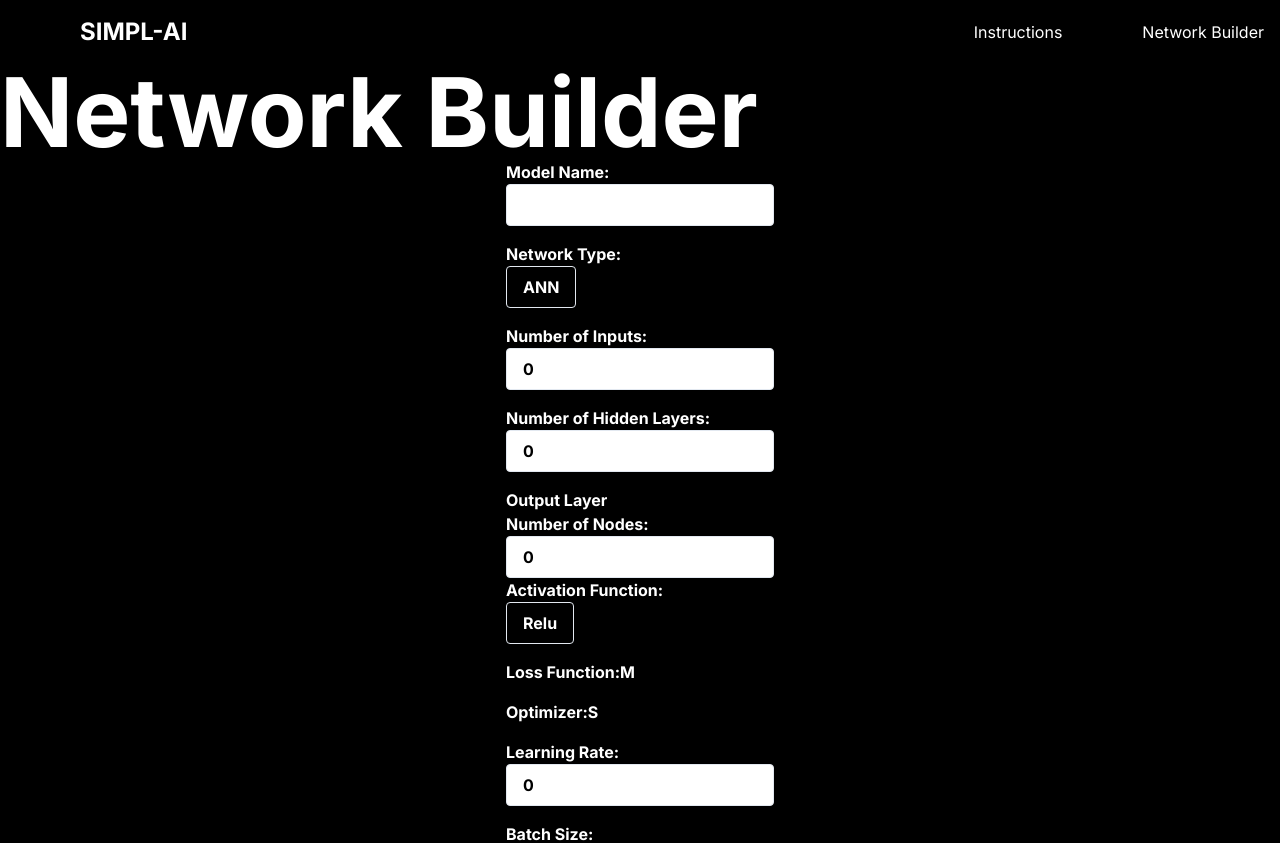
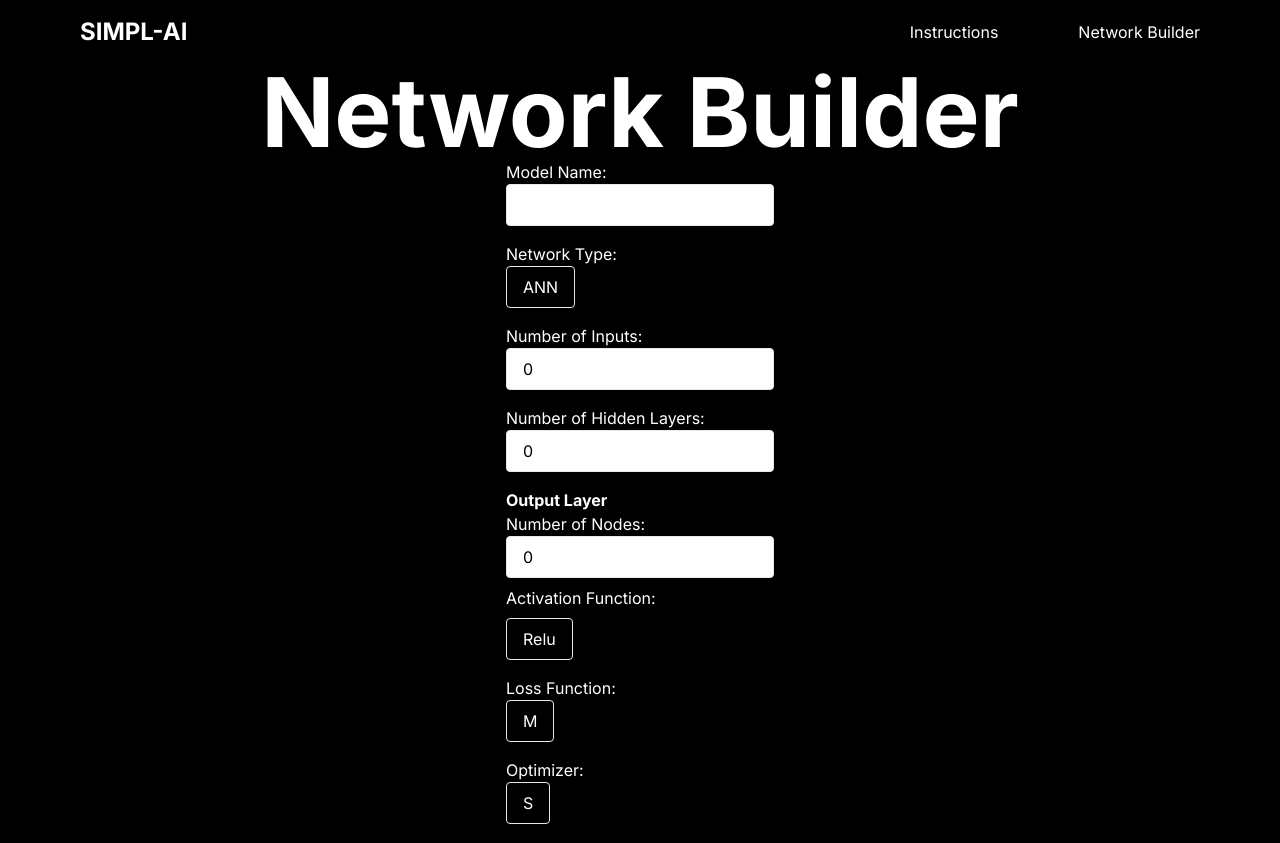
Before and after one commit to jyan36/SIMPL-AI, a Next.js app: page /builder in a window 1280 px wide. Shown: the top 843 px of the page. Built offline with nearby package versions, Linux system fonts and the light colour scheme.

Commit message:
style and csv train

```diff
--- a/app/Jacob/page.tsx
+++ b/app/Jacob/page.tsx
@@ -11,8 +11,8 @@ const Testing = () => {
 
   return (
     <div>
-      <header className="bg-black py-4 relative">
-        <div className="container mx-auto px-4 flex justify-between items-center relative">
+      <header className="bg-black py-4">
+      <div className="container mx-auto px-4 flex justify-between items-center">
         <Link legacyBehavior href="/" passHref>
         <h1 className="pl-16 text-white text-2xl font-bold">SIMPL-AI</h1>
         </Link>
@@ -21,13 +21,7 @@ const Testing = () => {
             <a className="text-white pl-16 hover:text-gray-300">Instructions</a>
           </Link>
           <Link legacyBehavior href="/builder" passHref>
-              <a className="text-white pl-16 hover:text-gray-300">Network Builder</a>
-            </Link>
-            <Link legacyBehavior href="/predictions" passHref>
-              <a className="text-white pl-16 hover:text-gray-300">Predictions</a>
-            </Link>
-            <Link legacyBehavior href="/terminal" passHref>
-              <a className="text-white pl-16 pr-16 hover:text-gray-300">Terminal</a>
+            <a className="text-white pl-16 hover:text-gray-300 pr-16">Network Builder</a>
           </Link>
         </nav>
       </div>
--- a/app/about/page.jsx
+++ b/app/about/page.jsx
@@ -15,7 +15,7 @@ const Testing = () => {
             <a className="text-white pl-16 hover:text-gray-300">Instructions</a>
           </Link>
           <Link legacyBehavior href="/builder" passHref>
-            <a className="text-white pl-16 hover:text-gray-300">Network Builder</a>
+            <a className="text-white pl-16 hover:text-gray-300 pr-16">Network Builder</a>
           </Link>
         </nav>
       </div>
--- a/app/builder/page.jsx
+++ b/app/builder/page.jsx
@@ -396,8 +396,9 @@ const FormComponent = () => {
       thing.push(
         <div>
           <label htmlFor={`lossFunction${i}`}>Loss Function:</label>
+          <div className = "relative">
           <DropdownMenu>
-            <DropdownMenuTrigger id={`lossFunction${i}`}>{lossFunction[i] ? lossFunction[i].charAt(0).toUpperCase() + lossFunction[i].slice(1) : ''}</DropdownMenuTrigger>
+            <DropdownMenuTrigger id={`lossFunction${i}`} className="px-4 py-2 rounded border border-gray-400 bg-transparent text-black">{lossFunction[i] ? lossFunction[i].charAt(0).toUpperCase() + lossFunction[i].slice(1) : ''}</DropdownMenuTrigger>
             <DropdownMenuContent>
               <DropdownMenuItem onClick={() => handleLossFunction(i, 'meanSquaredError')}>Mean Square Error</DropdownMenuItem>
               <DropdownMenuItem onClick={() => handleLossFunction(i, 'Binary_Crossentropy')}>Binary Crossentropy</DropdownMenuItem>
@@ -405,6 +406,7 @@ const FormComponent = () => {
               <DropdownMenuItem onClick={() => handleLossFunction(i, 'LogCosh')}>Log Cosh</DropdownMenuItem>
             </DropdownMenuContent>
           </DropdownMenu>
+          </div>
         </div>);
     }
     setLF(thing);
@@ -423,14 +425,16 @@ const FormComponent = () => {
       thing.push(
         <div>
           <label htmlFor={`optimizer${i}`}>Optimizer:</label>
+          <div className="relative">
           <DropdownMenu>
-            <DropdownMenuTrigger id={`optimizer${i}`}>{optimizer[i] ? optimizer[i].charAt(0).toUpperCase() + optimizer[i].slice(1) : ''}</DropdownMenuTrigger>
+            <DropdownMenuTrigger id={`optimizer${i}`} className="px-4 py-2 rounded border border-gray-400 bg-transparent text-black">{optimizer[i] ? optimizer[i].charAt(0).toUpperCase() + optimizer[i].slice(1) : ''}</DropdownMenuTrigger>
             <DropdownMenuContent>
               <DropdownMenuItem onClick={() => handleOptimizer(i, 'sgd')}>sgd</DropdownMenuItem>
               <DropdownMenuItem onClick={() => handleOptimizer(i, 'adam')}>adam</DropdownMenuItem>
               <DropdownMenuItem onClick={() => handleOptimizer(i, 'rmsprop')}>rmsprop</DropdownMenuItem>
             </DropdownMenuContent>
           </DropdownMenu>
+          </div>
         </div>);
     }
     setOP(thing);
@@ -438,8 +442,8 @@ const FormComponent = () => {
 
   return (
     <div>
-      <header className="bg-black py-4 relative">
-        <div className="container mx-auto px-4 flex justify-between items-center relative">
+      <header className="bg-black py-4">
+      <div className="container mx-auto px-4 flex justify-between items-center">
         <Link legacyBehavior href="/" passHref>
         <h1 className="pl-16 text-white text-2xl font-bold">SIMPL-AI</h1>
         </Link>
@@ -448,13 +452,13 @@ const FormComponent = () => {
             <a className="text-white pl-16 hover:text-gray-300">Instructions</a>
           </Link>
           <Link legacyBehavior href="/builder" passHref>
-              <a className="text-white pl-16 hover:text-gray-300">Network Builder</a>
+            <a className="text-white pl-16 hover:text-gray-300 pr-16">Network Builder</a>
           </Link>
         </nav>
       </div>
     </header>
-      <div className="bg-black text-white font-bold">
-        <h1 className="text-8xl font-bold mb-16 ml-4 mt-16">Network Builder</h1>
+    <div className="bg-black text-white font-bol py-6">
+    <h1 className="pt-10 text-8xl font-bold text-center">Network Builder</h1>
         <div className="flex justify-center">
           <form className="w-1/2" onSubmit={handleSubmit}>
             <div className="mb-4">
@@ -494,7 +498,7 @@ const FormComponent = () => {
               <h1 className="text-white font-bold">Output Layer</h1>
               <label for="outputLayerNodes" className="block mb-2">Number of Nodes:</label>
               <input type="number" id="outputLayerNodes" value={outputLayer.nodes} onChange={(e) => handleOutputLayerNodesChange(e.target.value)} className="w-full px-4 py-2 rounded border border-gray-400 bg-transparent text-black" style={{ color: 'black' }} />
-              <label for={`outact`} className="block mb-2">Activation Function:</label>
+              <label for={`outact`} className="block mb-2 py-2 ">Activation Function:</label>
               <div className="relative">
                 <DropdownMenu>
                   <DropdownMenuTrigger id={`outact`} className="px-4 py-2 rounded border border-gray-400 bg-transparent text-black">
--- a/app/train/page.jsx
+++ b/app/train/page.jsx
@@ -76,7 +76,7 @@ const Train = () => {
             <a className="text-white pl-16 hover:text-gray-300">Instructions</a>
           </Link>
           <Link legacyBehavior href="/builder" passHref>
-            <a className="text-white pl-16 hover:text-gray-300">Network Builder</a>
+            <a className="text-white pl-16 hover:text-gray-300 pr-16">Network Builder</a>
           </Link>
         </nav>
       </div>
```
Lines whose indentation alone changed are shown as unchanged.
